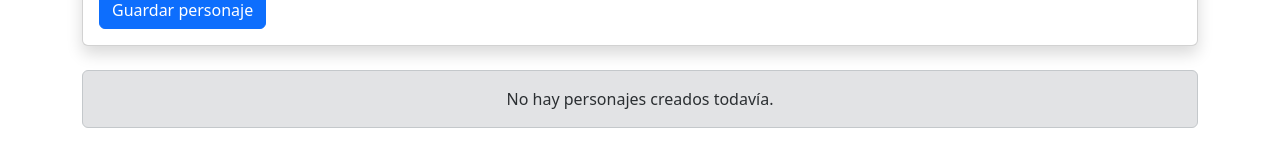
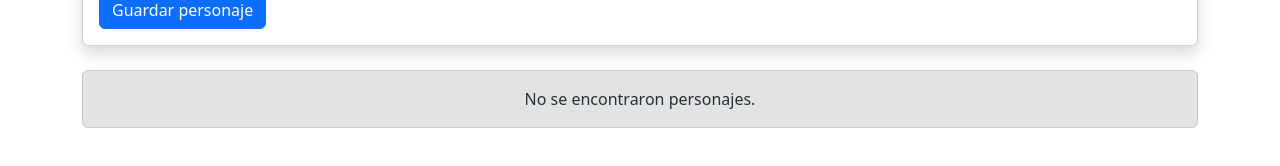
Before and after one commit to GabrielLapeire/arca-vitarum-alternativarum, a React (Vite) app: page / in a window 1280 px wide. Shown: the part 566-732 px from the top of the page. Built offline with nearby package versions, Linux system fonts and the light colour scheme.

Commit message:
contador, useMemo, un ordenador mas

```diff
--- a/src/App.jsx
+++ b/src/App.jsx
@@ -1,4 +1,4 @@
-import { useState, useEffect, useRef } from 'react'
+import { useState, useEffect, useMemo, useRef } from 'react'
 import CharacterFilters from './components/CharacterFilters'
 import CharacterForm from './components/CharacterForm'
 import CharacterList from './components/CharacterList'
@@ -15,31 +15,38 @@ const emptyCharacter = {
 }
 
 function App() {
+  /* Estados */
   const [characters, setCharacters] = useState([])
   const [newCharacter, setNewCharacter] = useState(emptyCharacter)
   const [editingId, setEditingId] = useState(null)
-
   const [search, setSearch] = useState("")
   const [raceFilter, setRaceFilter] = useState("all")
-  const raceFilterOptions = [
+  const [classFilter, setClassFilter] = useState("all")
+  const [sortBy, setSortBy] = useState("nameAsc")
+
+  /* Datos derivados*/
+  const raceFilterOptions = useMemo(() => {
+    return [
       ...new Set(
         characters.map(character =>
           character.data.race
         )
       )
     ]
-  const [classFilter, setClassFilter] = useState("all")
-  const classFilterOptions = [
+  }, [characters])
+  const classFilterOptions = useMemo(() => {
+    return [
       ...new Set(
         characters.map(character =>
           character.data.className
         )
       )
     ]
-  const [sortBy, setSortBy] = useState("nameAsc")
-
+  }, [characters])
+  /* muy simple, no conviene useMemo */
   const normalizedSearch = search.trim().toLowerCase()
-  const filteredCharacters = characters.filter(character => {
+  const filteredCharacters = useMemo(() => {
+    return characters.filter(character => {
       const searchableText = [
         character.data.name,
         character.data.race,
@@ -59,7 +66,9 @@ function App() {
         matchesClass
       )
     })
-  const sortedCharacters = [...filteredCharacters].sort((a, b) => {
+  }, [characters, search, raceFilter, classFilter])
+  const sortedCharacters = useMemo(() => {
+    return [...filteredCharacters].sort((a, b) => {
       if (sortBy === "nameAsc") {
         return a.data.name.localeCompare(b.data.name)
       }
@@ -69,9 +78,14 @@ function App() {
       if (sortBy === "levelDesc") {
         return Number(b.data.level) - Number(a.data.level)
       }
+      if (sortBy === "levelAsc") {
+        return Number(a.data.level) - Number(b.data.level)
+      }
       return 0
     })
+  }, [filteredCharacters, sortBy])
 
+  /* Efectos */
   const firstRender = useRef(true)
   useEffect(() => {
     const savedCharacters = JSON.parse(localStorage.getItem("characters"))
--- a/src/components/CharacterFilters.jsx
+++ b/src/components/CharacterFilters.jsx
@@ -97,6 +97,10 @@ function CharacterFilters({
               <option value="levelDesc">
                 Nivel mayor a menor
               </option>
+
+              <option value="levelAsc">
+                Nivel menor a mayor
+              </option>
             </select>
           </div>
 
--- a/src/components/CharacterList.jsx
+++ b/src/components/CharacterList.jsx
@@ -9,13 +9,16 @@ function CharacterList({
   if (characters.length === 0) {
     return (
       <div className="alert alert-secondary text-center">
-        No hay personajes creados todavía.
+        No se encontraron personajes.
       </div>
     )
   }
 
   return (
     <div className="row g-4">
+      <h5 className="mb-3">
+        Se encontraron {characters.length} personajes
+      </h5>
       {characters.map((character) => (
         <div
           className="col-md-4"
```
Lines whose indentation alone changed are shown as unchanged.
